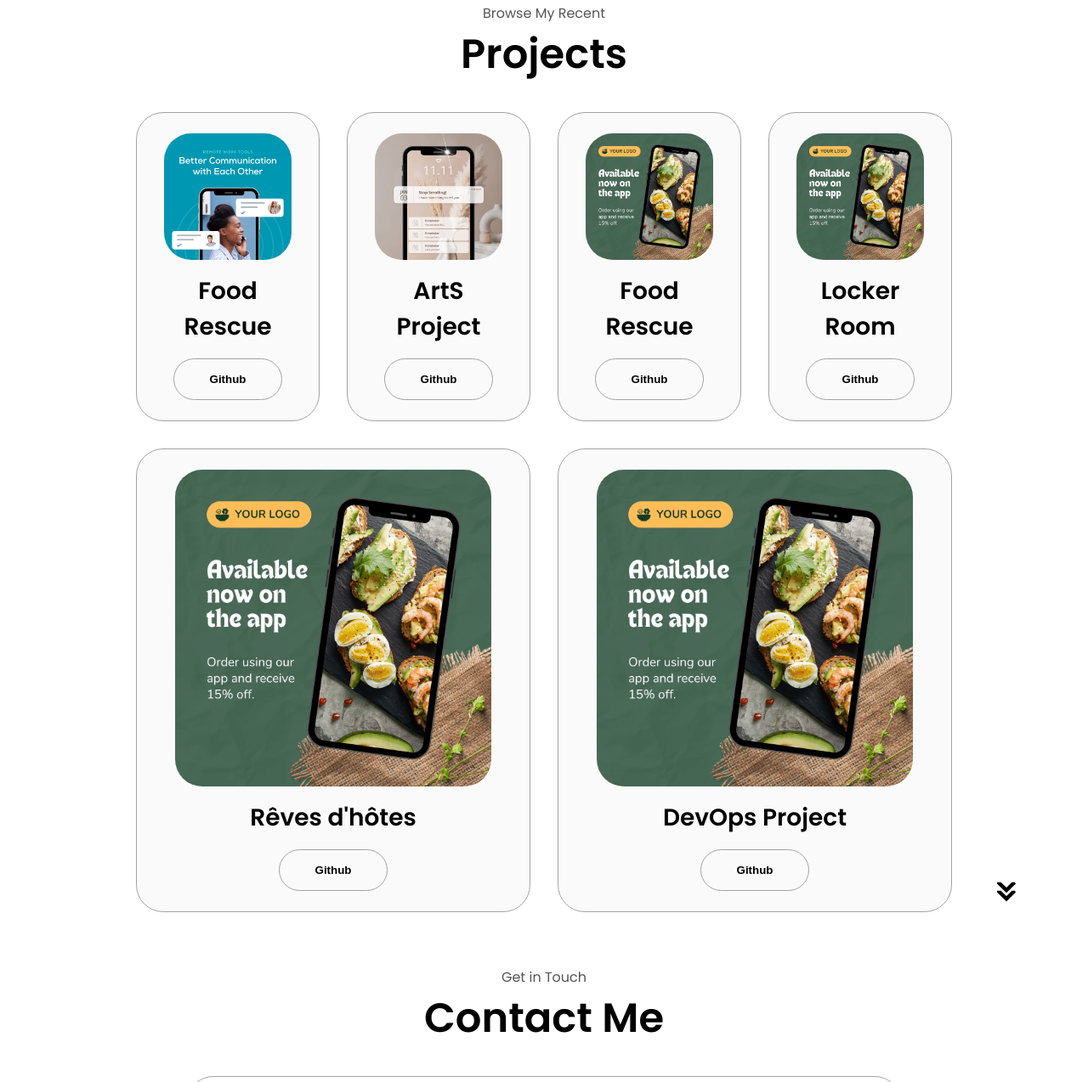
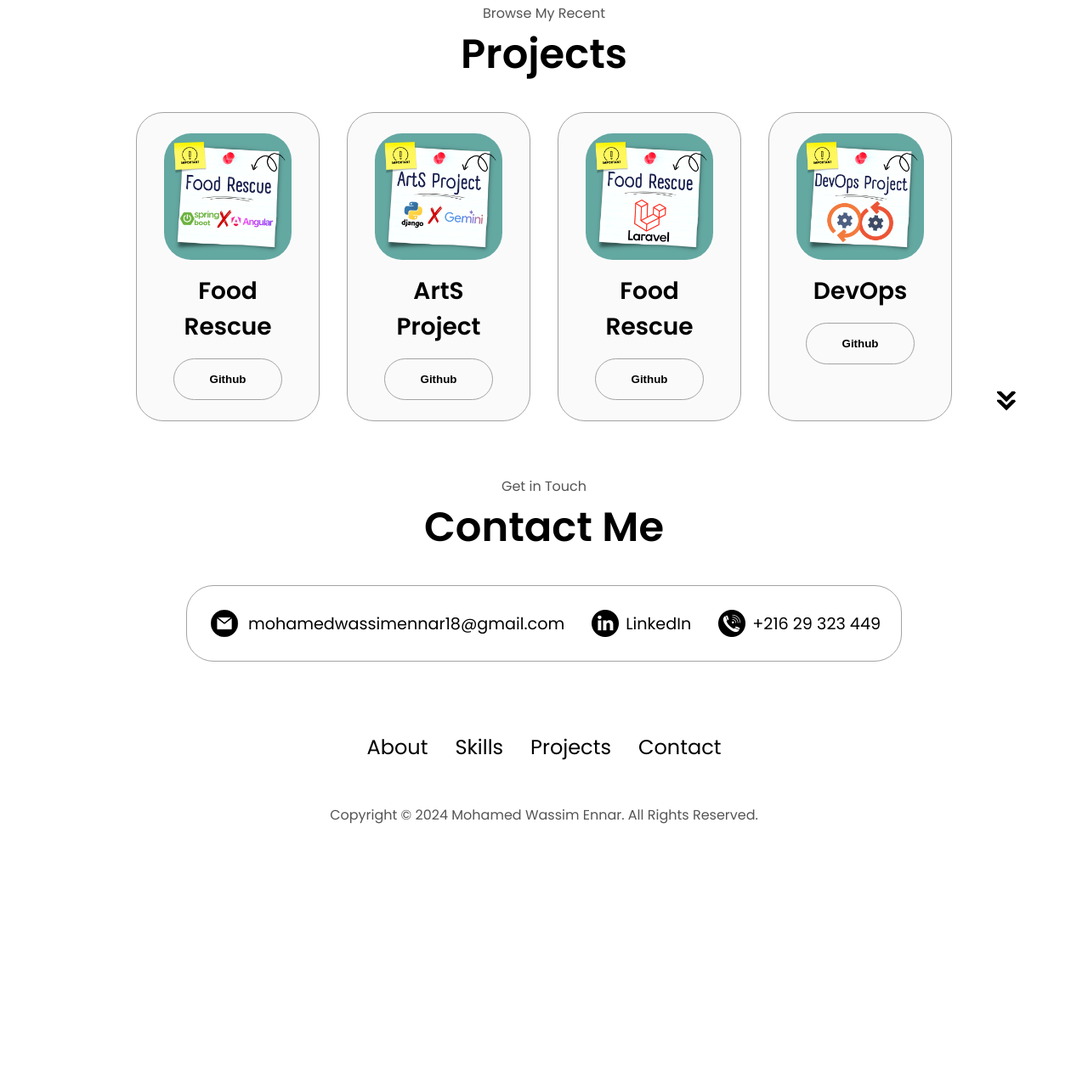
Before and after one commit to mohamedwassimennar/My_Portfolio, a plain HTML site: page index.html in a window 1280 px wide. Shown: the part 2628-3902 px from the top of the page at 85% size. After the commit the page ends 3647 px from the top, so only its background shows below. Drawn offline with Linux system fonts and the light colour scheme.

Commit message:
Projects_Update

```diff
--- a/index.html
+++ b/index.html
@@ -353,7 +353,7 @@
           <div class="details-container color-container">
             <div class="article-container">
               <img
-                src="./assets/project-1.png"
+                src="./assets/1.png"
                 alt="Project 1"
                 class="project-img"
               />
@@ -371,7 +371,7 @@
           <div class="details-container color-container">
             <div class="article-container">
               <img
-                src="./assets/project-2.png"
+                src="./assets/3.png"
                 alt="Project 2"
                 class="project-img"
               />
@@ -389,7 +389,7 @@
           <div class="details-container color-container">
             <div class="article-container">
               <img
-                src="./assets/project-3.png"
+                src="./assets/2.png"
                 alt="Project 3"
                 class="project-img"
               />
@@ -407,48 +407,12 @@
           <div class="details-container color-container">
             <div class="article-container">
               <img
-                src="./assets/project-3.png"
+                src="./assets/4.png"
                 alt="Project 3"
                 class="project-img"
               />
             </div>
-            <h2 class="experience-sub-title project-title">Locker Room</h2>
-            <div class="btn-container">
-              <button
-                class="btn btn-color-2 project-btn"
-                onclick="location.href='https://github.com/mohamedwassimennar/StageIngenieur-2024'"
-              >
-                Github
-              </button>
-            </div>
-          </div>
-          <div class="details-container color-container">
-            <div class="article-container">
-              <img
-                src="./assets/project-3.png"
-                alt="Project 3"
-                class="project-img"
-              />
-            </div>
-            <h2 class="experience-sub-title project-title">Rêves d'hôtes</h2>
-            <div class="btn-container">
-              <button
-                class="btn btn-color-2 project-btn"
-                onclick="location.href='https://github.com/mohamedwassimennar/StagePerfectionnement-2023'"
-              >
-                Github
-              </button>
-            </div>
-          </div>
-          <div class="details-container color-container">
-            <div class="article-container">
-              <img
-                src="./assets/project-3.png"
-                alt="Project 3"
-                class="project-img"
-              />
-            </div>
-            <h2 class="experience-sub-title project-title">DevOps Project</h2>
+            <h2 class="experience-sub-title project-title">DevOps</h2>
             <div class="btn-container">
               <button
                 class="btn btn-color-2 project-btn"
```
Also changed, not shown: assets/1.png (added), assets/2.png (added), assets/3.png (added), assets/4.png (added).
